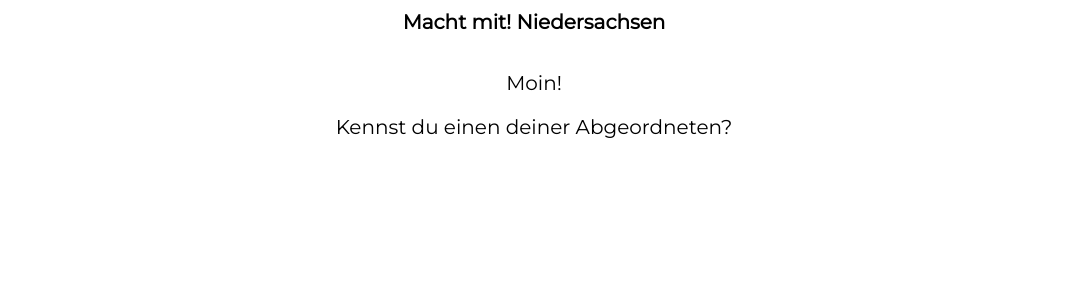
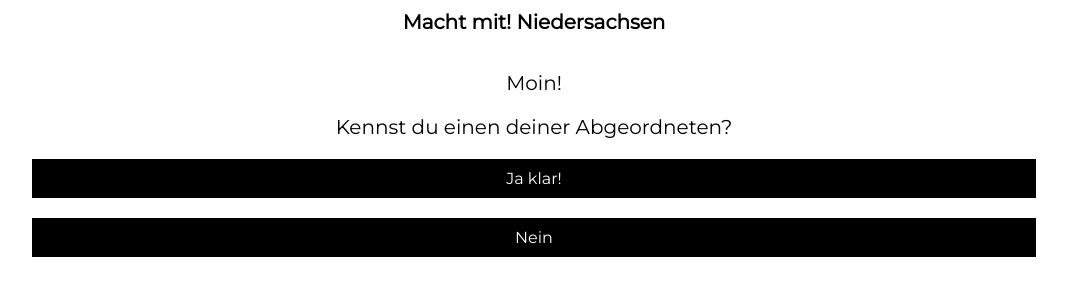
Before and after one commit to Jonasdoubleyou/macht-mit, a React app: page / in a window 1280 px wide. Shown: the top 300 px of the page, without its empty margins (106-1173 px from the left). Built offline with nearby package versions, Linux system fonts and the light colour scheme.

Commit message:
feat: Multiple choice messages
Ask the user a question that decides where he will continue ...

```diff
--- a/src/index.tsx
+++ b/src/index.tsx
@@ -23,8 +23,25 @@
   },
   intro: {
     text: "Kennst du einen deiner Abgeordneten?",
-    time: 60 * 1000,
-     next: "???", // TODO: continue this story
+    answers: [
+      {
+        text: "Ja klar!",
+        next: "knows_representative"
+      },
+      {
+        text: "Nein",
+        next: "doesnt_know_representative"
+      }
+    ]
+
+  },
+  knows_representative: {
+    text: "Klasse! Has du schon mal mit ihr / ihm gesprochen?",
+    next: "???"
+  },
+  doesnt_know_representative: {
+    text: "Na dann kannst du ihn ja jetzt kennenlernen!",
+    next: "???"
   }
 };
 
--- a/src/message/index.tsx
+++ b/src/message/index.tsx
@@ -1,7 +1,7 @@
 import * as React from "react";
 
 import {Notification, NotificationUI} from "./notification";
-import {Question, QuestionUI} from "./question";
+import {MultipleChoice, MultipleChoiceUI} from "./multiplechoice";
 
 export interface Message {
   id: string;
@@ -12,9 +12,10 @@
   continuation?: (next: string) => void;
 }
 
-function isQuestion(message: Message): message is Question {
+function isMultipleChoice(message: Message): message is MultipleChoice {
   // If it got answers, it is a question
-  return !!(message as any).answers;
+  console.log(!!(message as any).answers);
+    return !!(message as any).answers;
 }
 
 function isNotification(message: Message): message is Notification {
@@ -23,8 +24,8 @@
 
 
 export const MessageUI = (props: Message & Props) => {
-  if(isQuestion(props))
-    <QuestionUI {...props} />;
+  if(isMultipleChoice(props))
+    return <MultipleChoiceUI {...props} />;
 
   if(isNotification(props))
     return <NotificationUI {...props} />;
--- /dev/null
+++ b/src/message/multiplechoice.tsx
@@ -0,0 +1,55 @@
+import * as React from "react";
+
+import { Props, Message } from "./index";
+
+import ShowText from "./showtext";
+
+export interface MultipleChoice extends Message {
+  // the question:
+  text: string;
+  // All the possible answers:
+  answers: Answer[];
+}
+
+export interface Answer {
+  text: string;
+  // the message to show if this answer is chosen:
+  next: string;
+}
+
+interface State {
+    // Gets set after the user answered the dialogue
+    chosen?: string;
+    // Should be set after the question was asked
+    showAnswers?: true;
+}
+
+export class MultipleChoiceUI extends React.Component<MultipleChoice & Props, State> {
+
+  render() {
+    const {text, answers, continuation} = this.props;
+    const { chosen = "", showAnswers = false } = this.state || {};
+
+    const question = <div className="notification">
+      <ShowText text={text} done={() => this.setState({ showAnswers: true })} />
+    </div>;
+
+    if(!showAnswers)
+      return question;
+
+    // The buttons contain the answers, one is highlighted if chosen
+    const buttons = answers.map(({text, next}) =>
+      <div
+        className = {chosen === text ? "button chosen" : "button"}
+        onClick={() => {
+          if(chosen) return;
+          continuation(next);
+          this.setState({ chosen: text });
+        }}
+
+      >{text}</div>
+    );
+
+    return [question, <div className="button-container">{buttons}</div>];
+  }
+}
--- a/src/message/question.tsx
+++ /dev/null
@@ -1,26 +0,0 @@
-import * as React from "react";
-
-import { Props, Message } from "./index";
-
-export interface Question extends Message {
-  // the question:
-  text: string;
-  // All the possible answers:
-  answers: Answer[];
-}
-
-export interface Answer {
-  text: string;
-  // the message to show if this answer is chosen:
-  next: string;
-}
-
-export class QuestionUI extends React.Component<Question & Props, {}> {
-  render() {
-    const {text, answers, continuation} = this.props;
-
-    return <div className="notification">
-      {text}
-    </div>;
-  }
-}
--- a/src/styles.css
+++ b/src/styles.css
@@ -30,3 +30,25 @@
 h2 .notification {
   font-size: 30px;
 }
+
+.button {
+  color: white;
+  background-color: black;
+  flex-grow: 2;
+  flex-flow: unset;
+  text-align: center;
+  padding: 10px;
+  margin: 10px;
+  cursor: pointer;
+}
+
+.chosen {
+  color: black;
+  background-color: white;
+  border: thin solid black;
+}
+
+.button-container {
+  display: flex;
+  flex-flow: column;
+}
```
Also changed, not shown: 3 other files (tests, documents, lock files or other folders).
